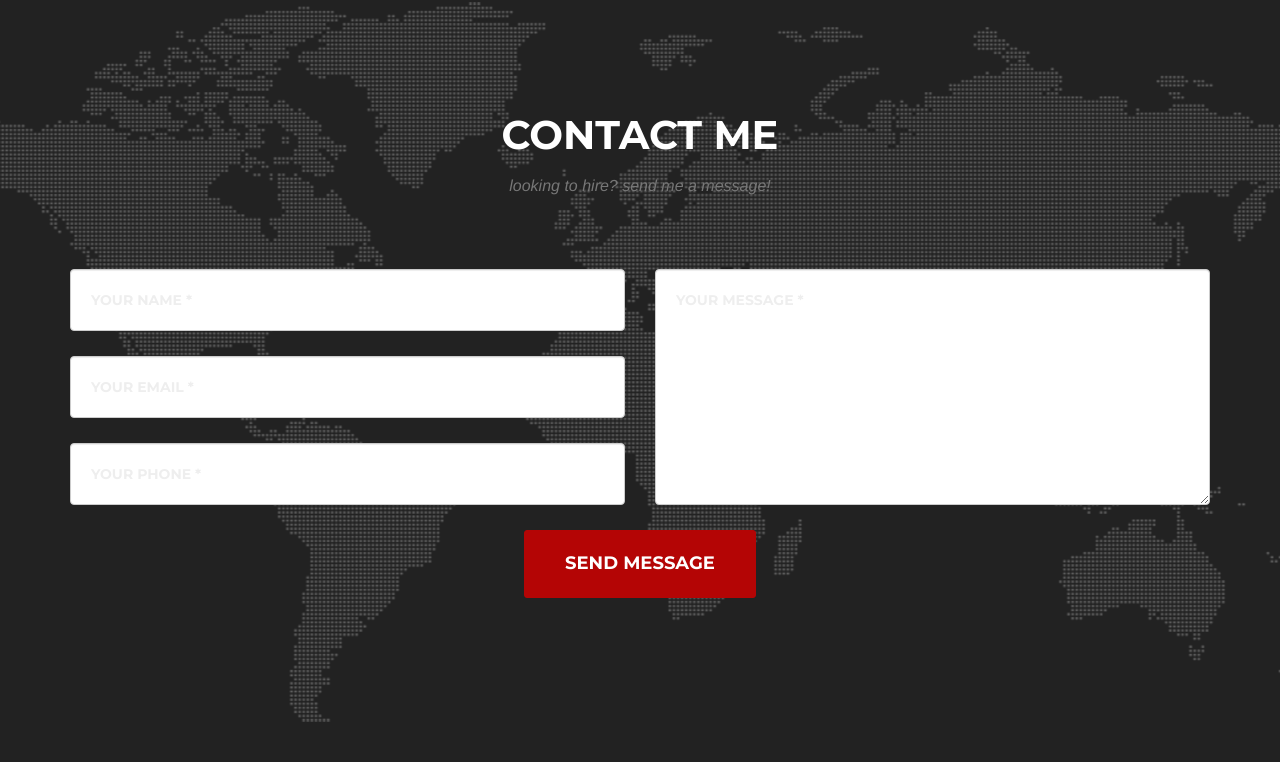
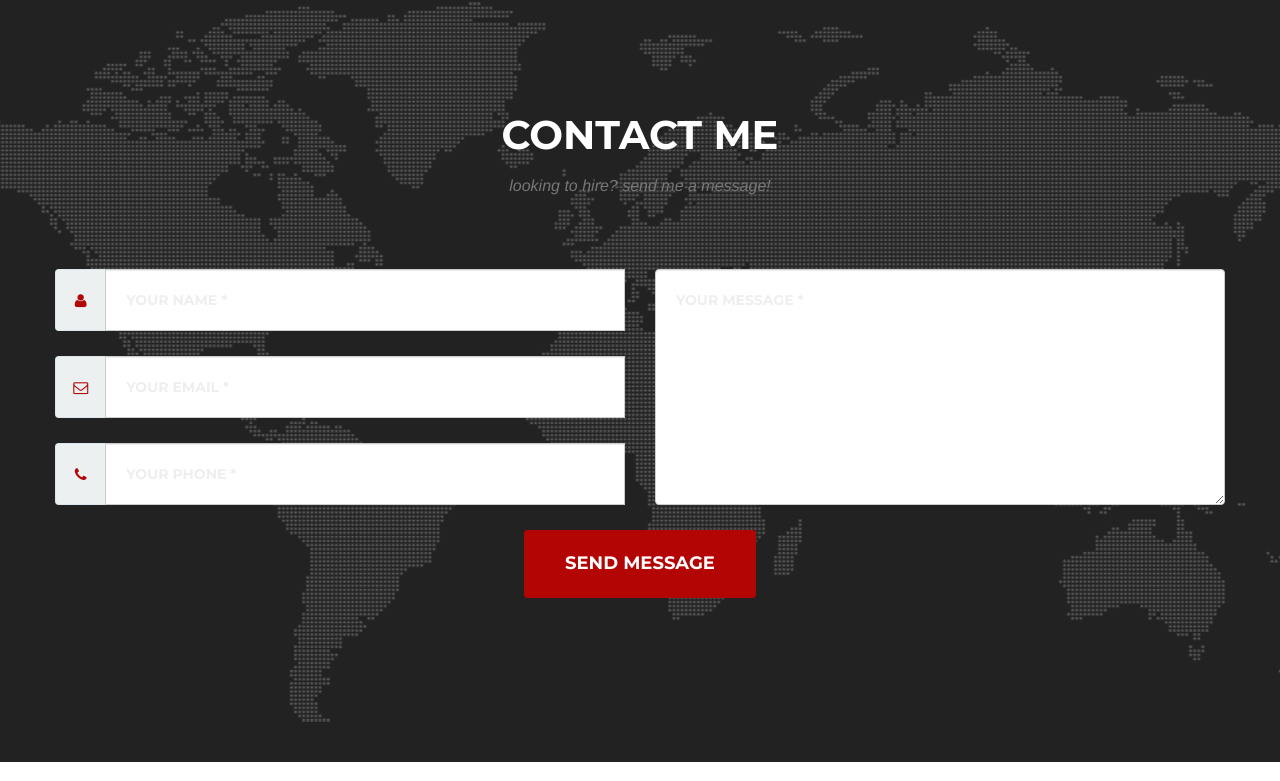
Before and after one commit to robinsont0408/robinsont0408.github.io, a website: page index.html in a window 1280 px wide. Shown: the part 4070-4851 px from the top of the page. Drawn offline with nearby package versions, Linux system fonts and the light colour scheme; a web font is replaced by a local one.

```diff
--- a/css/agency.css
+++ b/css/agency.css
@@ -750,3 +750,14 @@
 .intro-lead-in {
     background-color: rgba(#b40505, 0.6) !important;
 }
+.input-group-addon {
+    padding: 10px 15px;
+    font-size: 15px;
+    font-weight: normal;
+    line-height: 1;
+    color: #b40505;
+    text-align: center;
+    background-color: #ecf0f1;
+    border: 1px solid #dce4ec;
+    border-radius: 4px;
+}
--- a/index.html
+++ b/index.html
@@ -342,18 +342,37 @@
                 <div class="col-lg-12">
                     <form name="sentMessage" id="contactForm" novalidate>
                         <div class="row">
+                          <div class="row">
                             <div class="col-md-6">
                               <div class="form-group">
-                                    <input type="text" class="form-control" placeholder="Your Name *" id="name" required data-validation-required-message="Please enter your name.">
+                                <div class="input-group">
+                                  <span class="input-group-addon"><i class="fa fa-user fa-fw"></i></span>
+                                  <input type="text" class="form-control"
+                                  placeholder="Your Name *" id="name" required
+                                  data-validation-required-message="Please enter your name.">
                                   <p class="help-block text-danger"></p>
                                 </div>
+                              </div>
                               <div class="form-group">
-                                    <input type="email" class="form-control" placeholder="Your Email *" id="email" required data-validation-required-message="Please enter your email address.">
+                                <div class="input-group">
+                                  <span class="input-group-addon"><i class="fa fa-envelope-o fa-fw"></i></span>
+                                  <input type="email" class="form-control"
+                                  placeholder="Your Email *" id="email" required
+                                  data-validation-required-message="Please enter your email address.">
                                   <p class="help-block text-danger"></p>
                                 </div>
+                              </div>
                               <div class="form-group">
-                                    <input type="tel" class="form-control" placeholder="Your Phone *" id="phone" required data-validation-required-message="Please enter your phone number.">
+                                <div class="input-group">
+                                  <span class="input-group-addon"><i class="fa fa-phone fa-fw"></i></span>
+                                  <input type="tel"
+                                  class="form-control"
+                                  placeholder="Your Phone *"
+                                  id="phone" required
+                                  data-validation-required-message="Please enter your phone number.">
+                                  <input type="text" id="_gotcha" style="display:none" />
                                   <p class="help-block text-danger"></p>
+                                </div>
                               </div>
                             </div>
                             <div class="col-md-6">
@@ -375,11 +394,11 @@
     </section>
 
     <footer>
-        <div class="container">
-            <div class="row">
     <div class="col-md-4">
         <span class="copyright">Copyright &copy; TRobinson.co 2018</span>
     </div>
+        <div class="container">
+            <div class="row">
                 <div class="col-md-4">
                     <ul class="list-inline social-buttons">
                         <li><a href="https://github.com/robinsont0408"><i class="fa fa-github"></i></a>
```
Also changed, not shown: 2 other files. Lines whose indentation alone changed are shown as unchanged.
